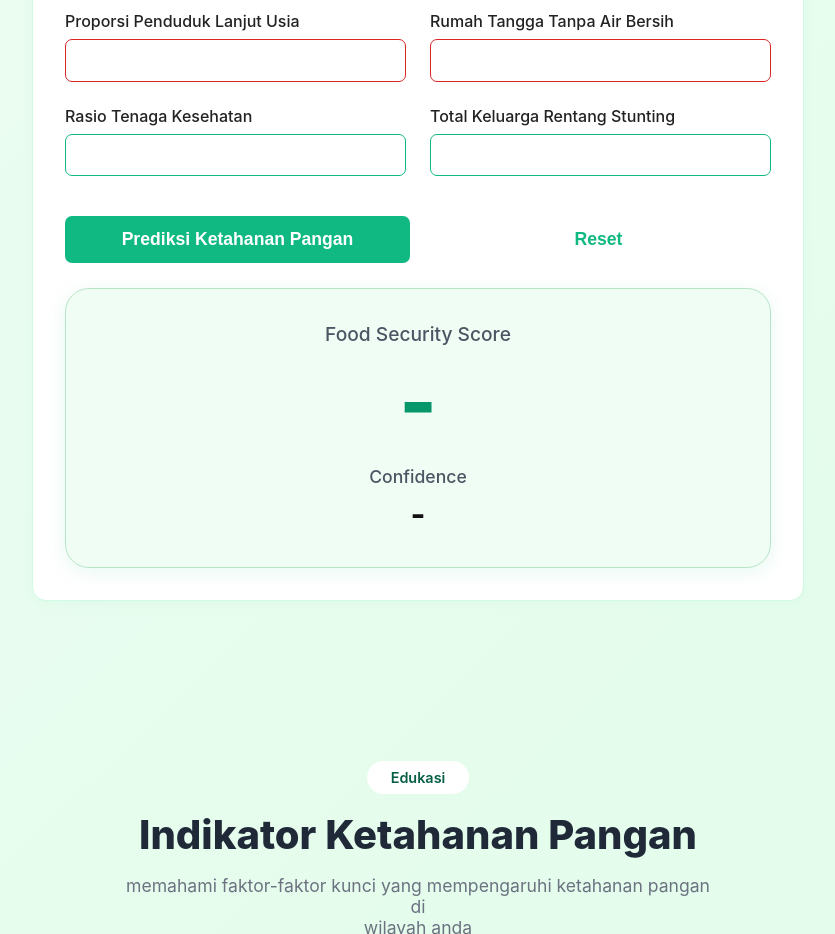
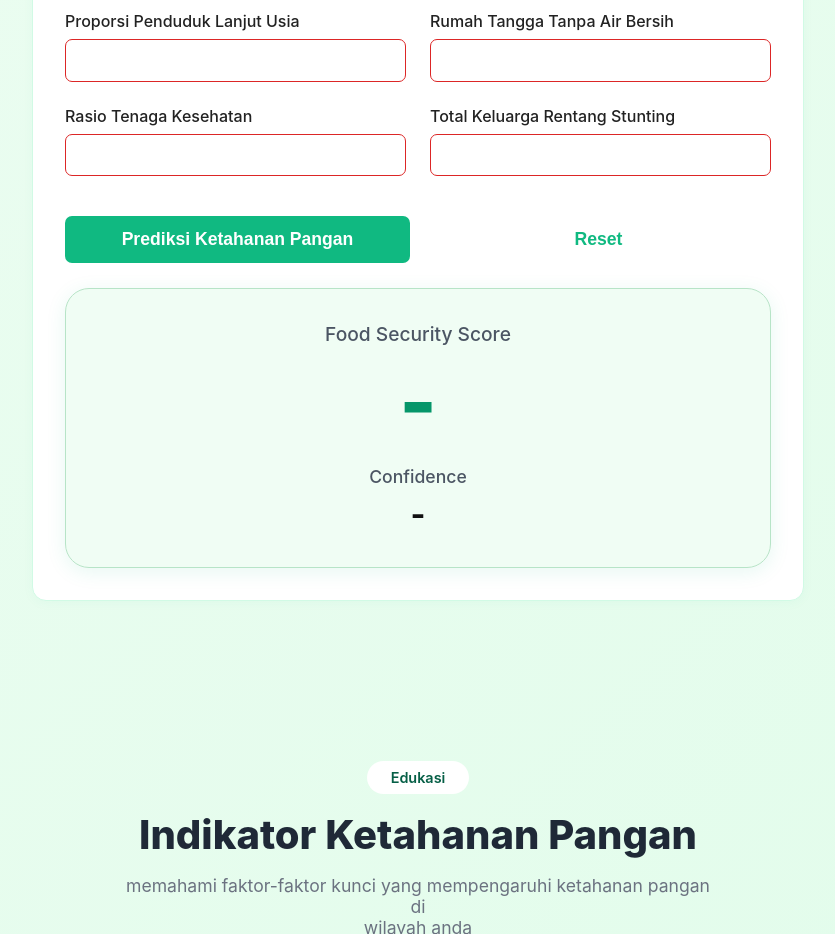
Before and after one commit to Brrnnd/panganet, a plain HTML site: page public/index.html in a window 1280 px wide. Shown: the part 1500-2434 px from the top of the page, without its empty margins (222-1057 px from the left). Drawn offline with nearby package versions, Linux system fonts and the light colour scheme; no server answers.

Commit message:
first commit

```diff
--- a/public/index.html
+++ b/public/index.html
@@ -1230,12 +1230,12 @@ select:focus-visible {
 
         <div class="form-group">
             <label for="x11">Rasio Tenaga Kesehatan</label>
-            <input type="number" id="x11" step="any" >
+            <input type="number" id="x11" step="any" required>
         </div>
 
         <div class="form-group">
             <label for="x12">Total Keluarga Rentang Stunting</label>
-            <input type="number" id="x12" step="any" >
+            <input type="number" id="x12" step="any" required>
         </div>
 
         <div class="form-actions">
```
